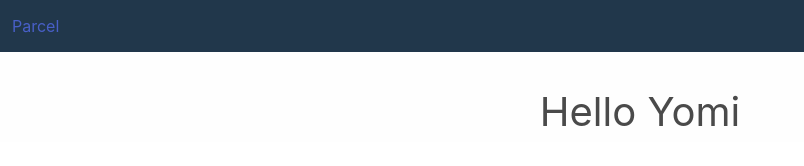
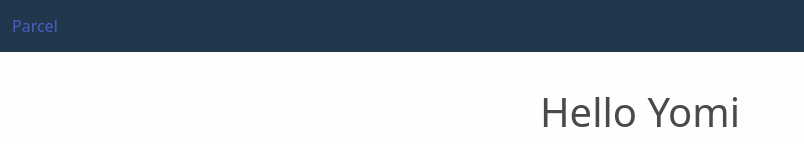
Before and after one commit to nguyenntph/react-parcel-messenger, a React app: page index.html in a window 1280 px wide. Shown: the full height of the page, 0-804 px from the left. Built offline with nearby package versions, Linux system fonts and the light colour scheme.

Commit message:
Config eslint/prettier - css framework

```diff
--- a/index.html
+++ b/index.html
@@ -3,6 +3,7 @@
 <head>
     <title>React starter app</title>
     <link rel="stylesheet" href="https://cdnjs.cloudflare.com/ajax/libs/bulma/0.6.2/css/bulma.min.css">
+    <link href="https://unpkg.com/tailwindcss@^1.0/dist/tailwind.min.css" rel="stylesheet">
 </head>
 <body>
 <div id="app"></div>
```
Also changed, not shown: package.json (+6 -4 lines), 3 other files.
